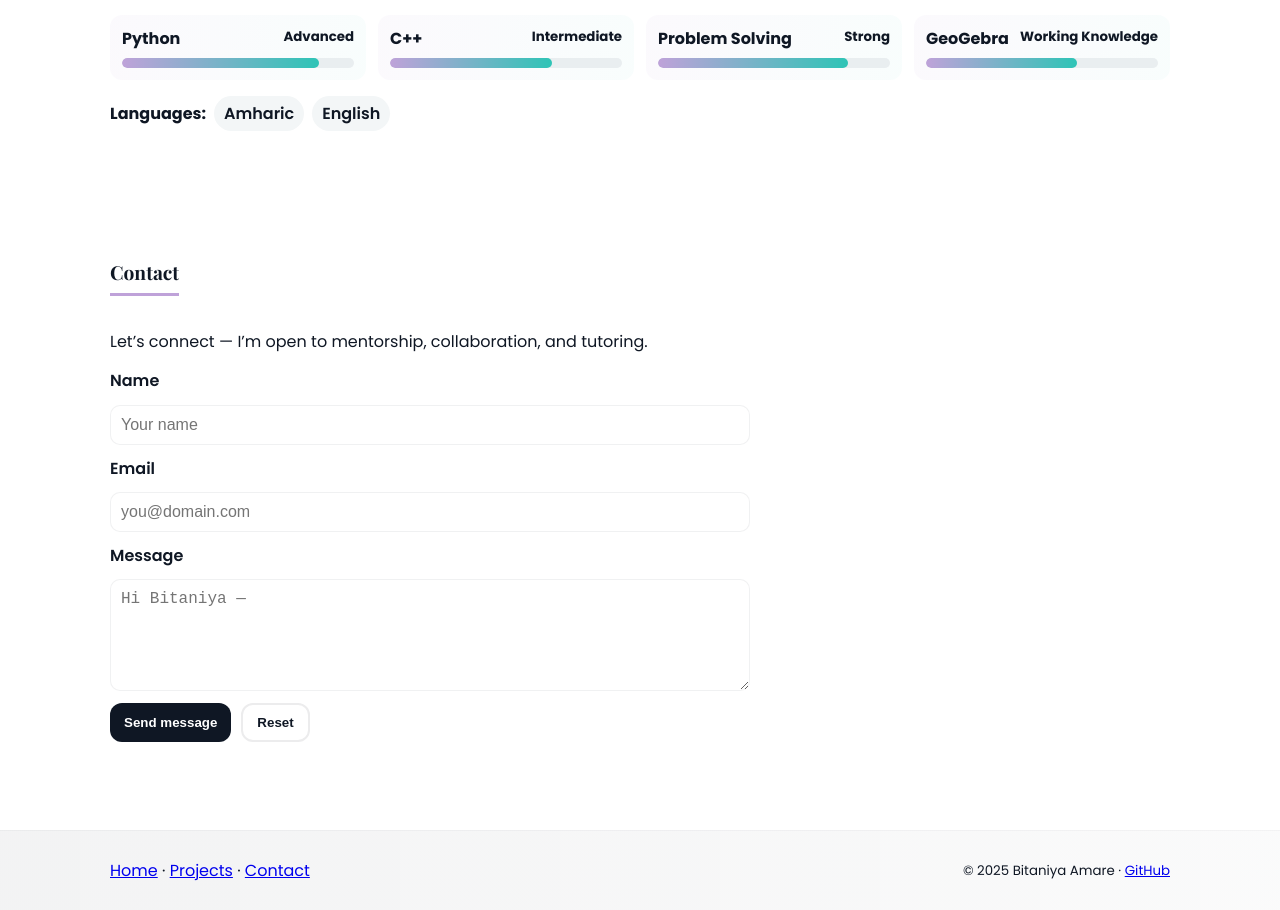
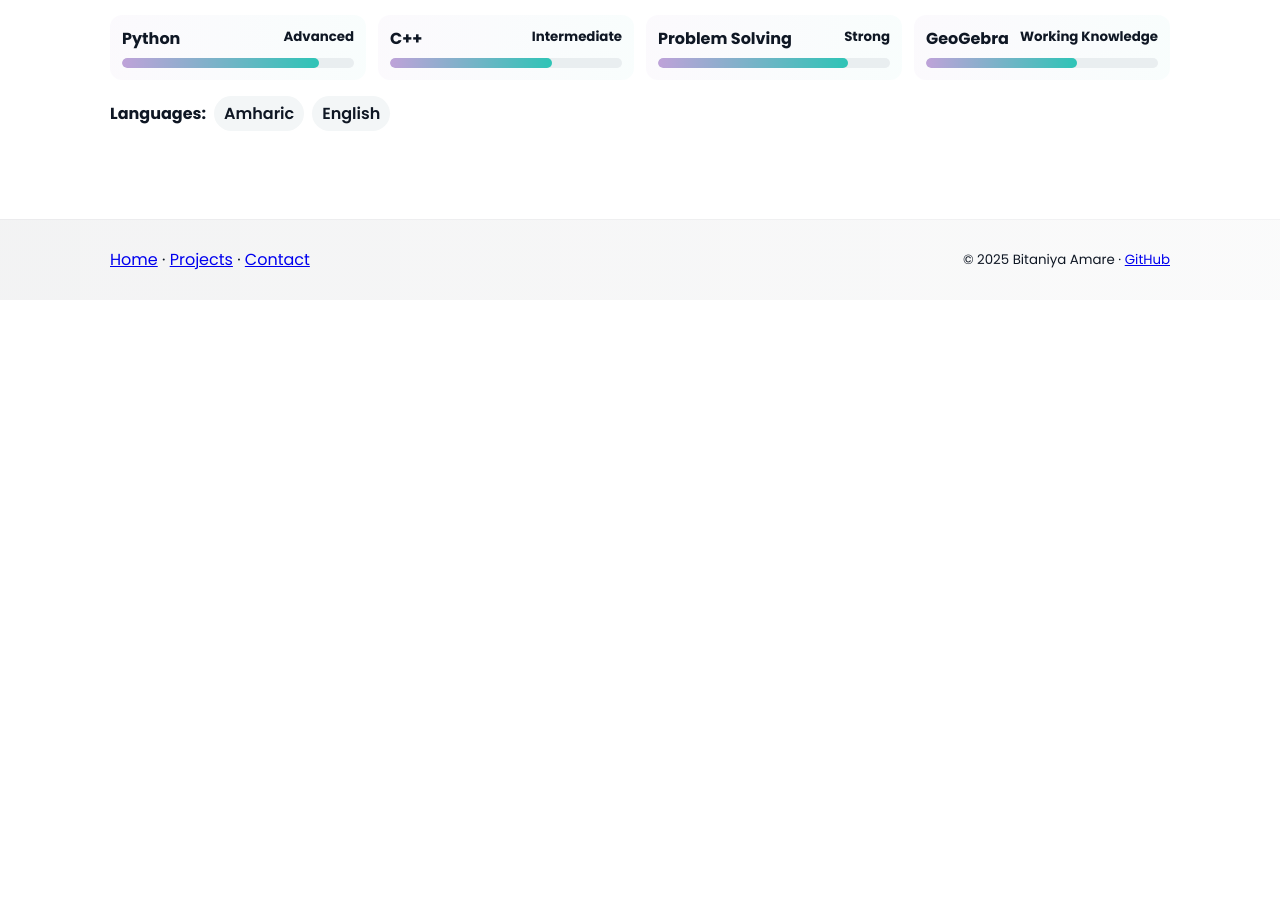
Before and after one commit to jwnyyss/bitaniya-portfolio, a plain HTML site: page index.html in a window 1280 px wide. Shown: the part 2133-3043 px from the top of the page. After the commit the page ends 2433 px from the top, so only its background shows below. Drawn offline with nearby package versions, Linux system fonts and the light colour scheme.

Commit message:
Delete contact section from index.html
Removed the contact section and its associated form from the HTML.

```diff
--- a/index.html
+++ b/index.html
@@ -250,35 +250,6 @@
         </div>
       </div>
     </section>
-
-    <!-- CONTACT -->
-    <section id="contact" class="section" aria-label="Contact">
-      <div class="container">
-        <h3 class="section-title">Contact</h3>
-        <p>Let’s connect — I’m open to mentorship, collaboration, and tutoring.</p>
-
-        <form id="contact-form" action="https://formsubmit.co/bethanyamaresyoum@gmail.com" method="POST" class="contact-form" novalidate>
-          <!-- FormSubmit requires a hidden _captcha field to disable captcha if needed; leave as default -->
-          <input type="hidden" name="_subject" value="Portfolio message from website">
-          <input type="hidden" name="_template" value="table">
-          <label for="name">Name</label>
-          <input id="name" name="name" type="text" placeholder="Your name" required>
-
-          <label for="email">Email</label>
-          <input id="email" name="email" type="email" placeholder="you@domain.com" required>
-
-          <label for="message">Message</label>
-          <textarea id="message" name="message" rows="5" placeholder="Hi Bitaniya —" required></textarea>
-
-          <div class="form-actions">
-            <button class="btn btn-primary" type="submit">Send message</button>
-            <button class="btn btn-outline" type="reset">Reset</button>
-          </div>
-        </form>
-      </div>
-    </section>
-  </main>
-
   <footer class="site-footer" role="contentinfo">
     <div class="container footer-inner">
       <nav class="footer-nav" aria-label="Footer">
```
